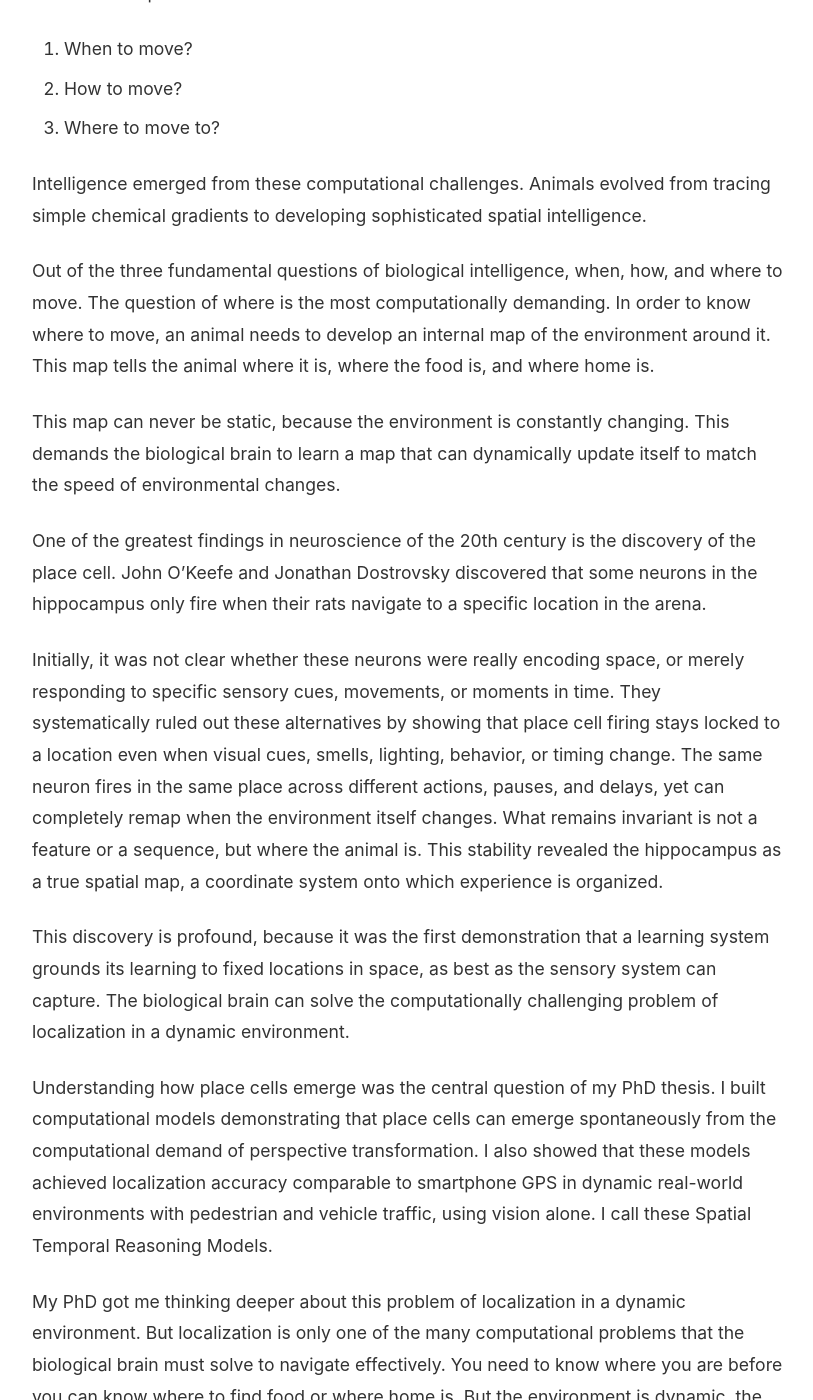
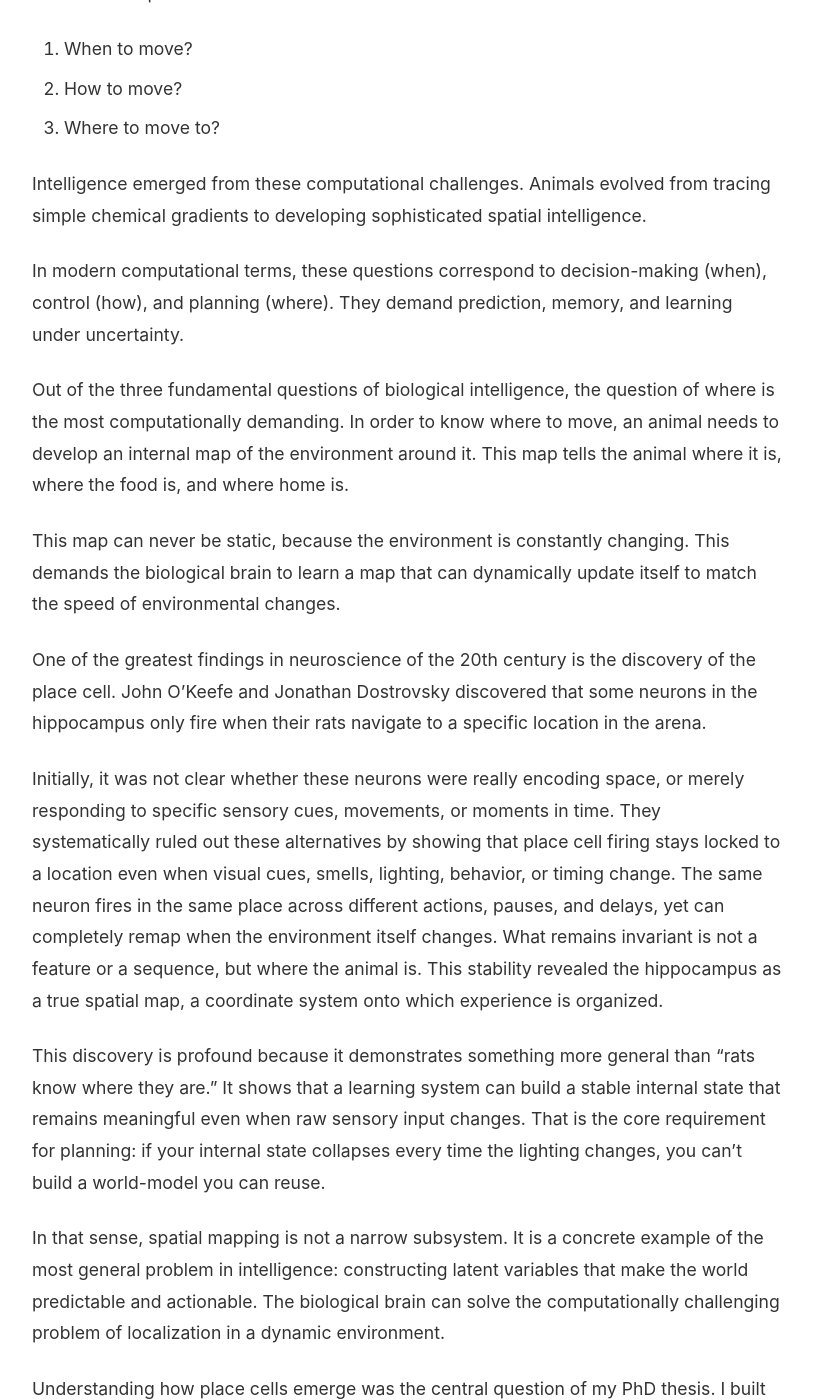
Before and after one commit to luithw/structure_of_reality, a Jekyll site: the page built from _posts/2026-01-11-the-spatial-hypothesis-of-intelligence.md, in a window 1280 px wide and 1400 px high, scrolled down 948 px. Shown: the whole window, without its empty margins (232-1045 px from the left). Built offline with Jekyll 4.4.1, drawn with Linux system fonts in a browser that asks for light colours; comment, search, counter and statistics services are not loaded; some of the changed text lies outside the part shown.

Commit message:
Strengthen argument in spatial hypothesis post: add computational framing, bridge to abstraction, refine definitions

```diff
--- a/_posts/2026-01-11-the-spatial-hypothesis-of-intelligence.md
+++ b/_posts/2026-01-11-the-spatial-hypothesis-of-intelligence.md
@@ -38,8 +37,11 @@
 Intelligence emerged from these computational challenges.
 Animals evolved from tracing simple chemical gradients to developing sophisticated spatial intelligence.
 
-Out of the three fundamental questions of biological intelligence, when, how, and where to move.
-The question of where is the most computationally demanding.
+In modern computational terms, these questions correspond to decision-making (when), control (how), and planning (where).
+They demand prediction, memory, and learning under uncertainty.
+
+Out of the three fundamental questions of biological intelligence,
+the question of where is the most computationally demanding.
 In order to know where to move, an animal needs to develop an internal map of the environment around it.
 This map tells the animal where it is, where the food is, and where home is.
 
@@ -55,7 +57,12 @@
 What remains invariant is not a feature or a sequence, but where the animal is.
 This stability revealed the hippocampus as a true spatial map, a coordinate system onto which experience is organized.
 
-This discovery is profound, because it was the first demonstration that a learning system grounds its learning to fixed locations in space, as best as the sensory system can capture.
+This discovery is profound because it demonstrates something more general than “rats know where they are.”
+It shows that a learning system can build a stable internal state that remains meaningful even when raw sensory input changes.
+That is the core requirement for planning: if your internal state collapses every time the lighting changes, you can't build a world-model you can reuse.
+
+In that sense, spatial mapping is not a narrow subsystem.
+It is a concrete example of the most general problem in intelligence: constructing latent variables that make the world predictable and actionable.
 The biological brain can solve the computationally challenging problem of localization in a dynamic environment.
 
 Understanding how place cells emerge was the central question of my PhD thesis.
@@ -70,9 +77,23 @@
 How does the brain solve these harder problems?
 How does our internal cognitive map not just record our position, but track where food is and where home is, even as everything shifts?
 
-The problem of navigation in a dynamic environment, is the original problem presented to the brain.
+This is where “navigation” stops being a metaphor and becomes a definition.
+To navigate well in a changing world you need, at minimum:
+1. A compact internal state (a map) that stays stable as sensory input changes.
+2. The ability to predict the consequences of actions.
+3. The ability to plan: choose actions that lead to goals over time.
+4. The ability to update the map when the world changes.
+
+Those are also the core ingredients of intelligence.
+Navigation is simply the domain where these ingredients are unavoidable and brutally testable.
+
+So the problem of navigation in a dynamic environment is the original problem presented to the brain.
 This is the origin of intelligence.
-Intelligence *is* navigation.
+Intelligence is, at root, the machinery of navigation, generalized beyond physical space.
+
+Once you have a system that can build and update a cognitive map, you can reuse the same machinery to navigate abstract spaces.
+You can navigate tasks, moving through states and subgoals, and you can navigate concepts, moving through relations and categories.
+You can also navigate social worlds, moving through agents and incentives, and you can move through possibilities, not just places.
 
 I believe that the computational challenges of navigation in a dynamic environment represent the minimum set required for general intelligence to emerge.
 Spatial intelligence is the foundation from which all other forms of intelligence emerge.
```
Also changed, not shown: other parts of _posts/2026-01-11-the-spatial-hypothesis-of-intelligence.md (+1 -2 lines).
